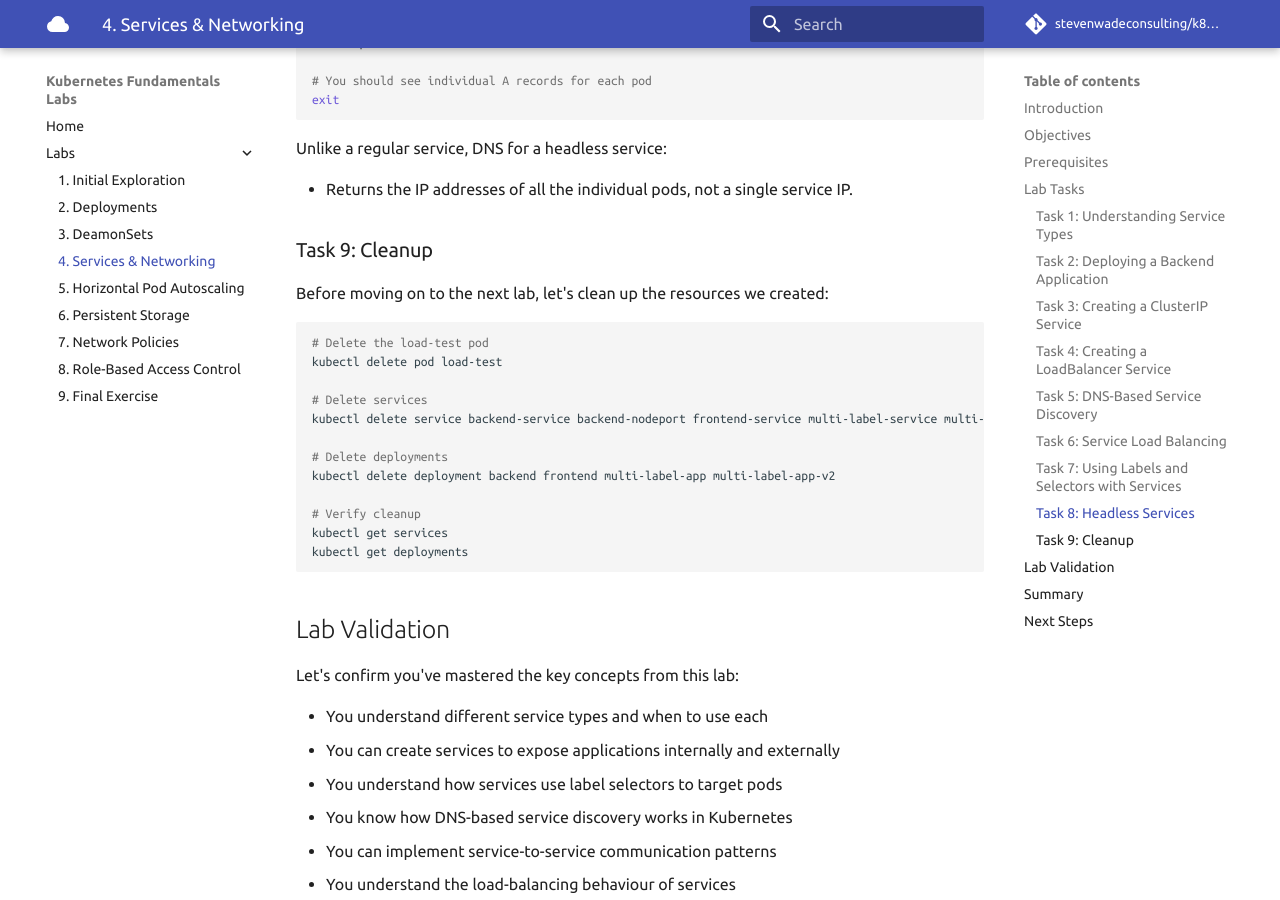
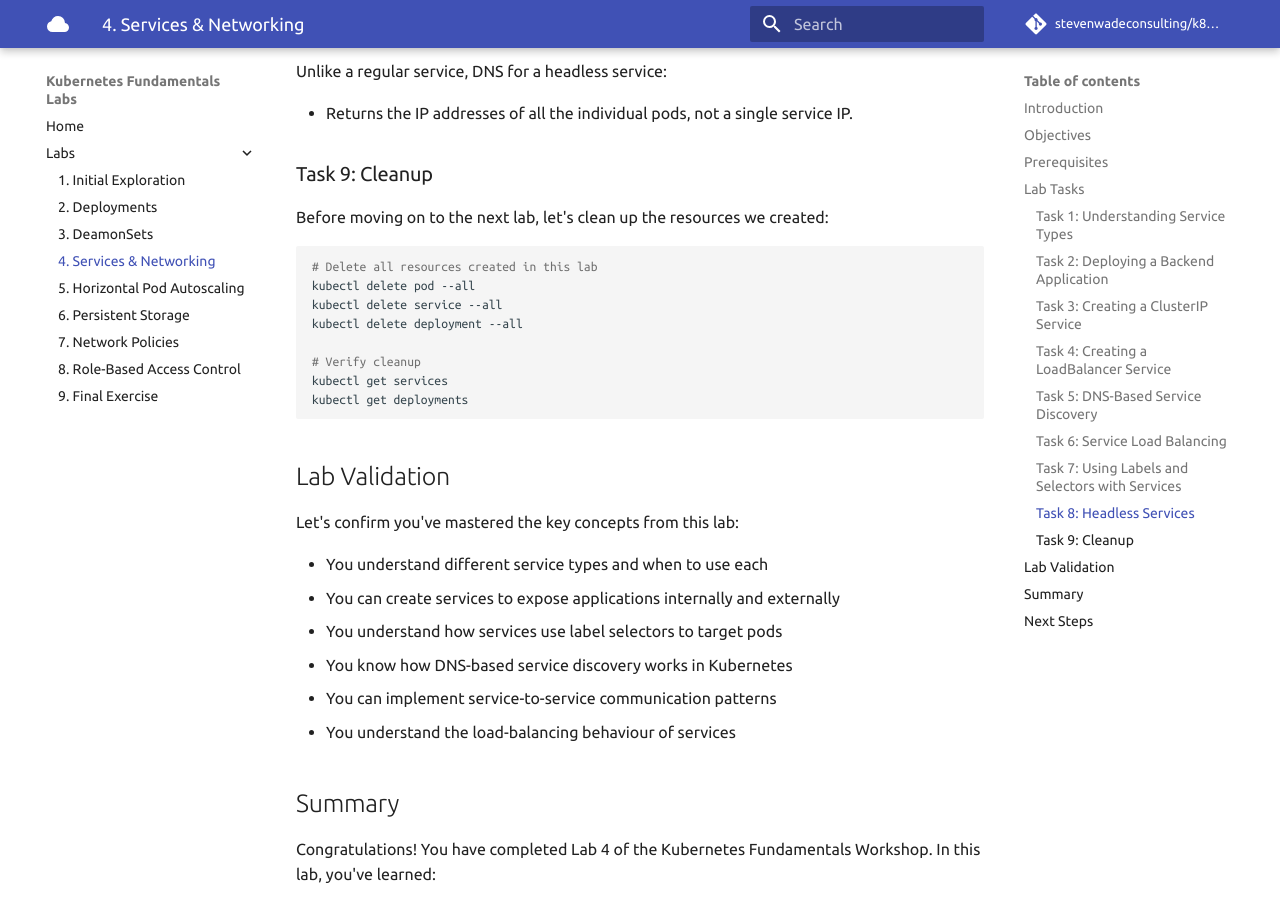
Before and after one commit to stevenwadeconsulting/k8s-fundamentals-labs, an MkDocs documentation site: the page built from docs/labs/4-services.md, in a window 1280 px wide and 900 px high, scrolled down 5566 px. Built offline with MkDocs 1.6.1 and Material for MkDocs 9.7.7, drawn with Linux system fonts in a browser that asks for light colours; plug-ins that fetch from the network failed and are left out; comment, search, counter and statistics services are not loaded; some of the changed text lies outside the part shown.

Commit message:
feat: adding examples
Signed-off-by: Steven Wade <steven@stevenwade.co.uk>

````diff
--- a/docs/labs/4-services.md
+++ b/docs/labs/4-services.md
@@ -98,10 +98,6 @@ LoadBalancer services expose your application externally using your cloud provid
 ```bash
 # Create a LoadBalancer service
 kubectl apply -f backend-loadbalancer-service.yaml
-
-# Examine the service
-kubectl get service backend-loadbalancer
-kubectl describe service backend-loadbalancer
 ```
 
 Note these key details:
@@ -254,14 +250,10 @@ Unlike a regular service, DNS for a headless service:
 Before moving on to the next lab, let's clean up the resources we created:
 
 ```bash
-# Delete the load-test pod
-kubectl delete pod load-test
-
-# Delete services
-kubectl delete service backend-service backend-nodeport frontend-service multi-label-service multi-label-service-v2 backend-headless
-
-# Delete deployments
-kubectl delete deployment backend frontend multi-label-app multi-label-app-v2
+# Delete all resources created in this lab
+kubectl delete pod --all
+kubectl delete service --all
+kubectl delete deployment --all
 
 # Verify cleanup
 kubectl get services
````
Also changed, not shown: docs/labs/2-deployments.md (+1 -2 lines), docs/labs/3-daemonsets.md (+3 -6 lines), docs/labs/5-autoscaling.md (+4 -8 lines).
